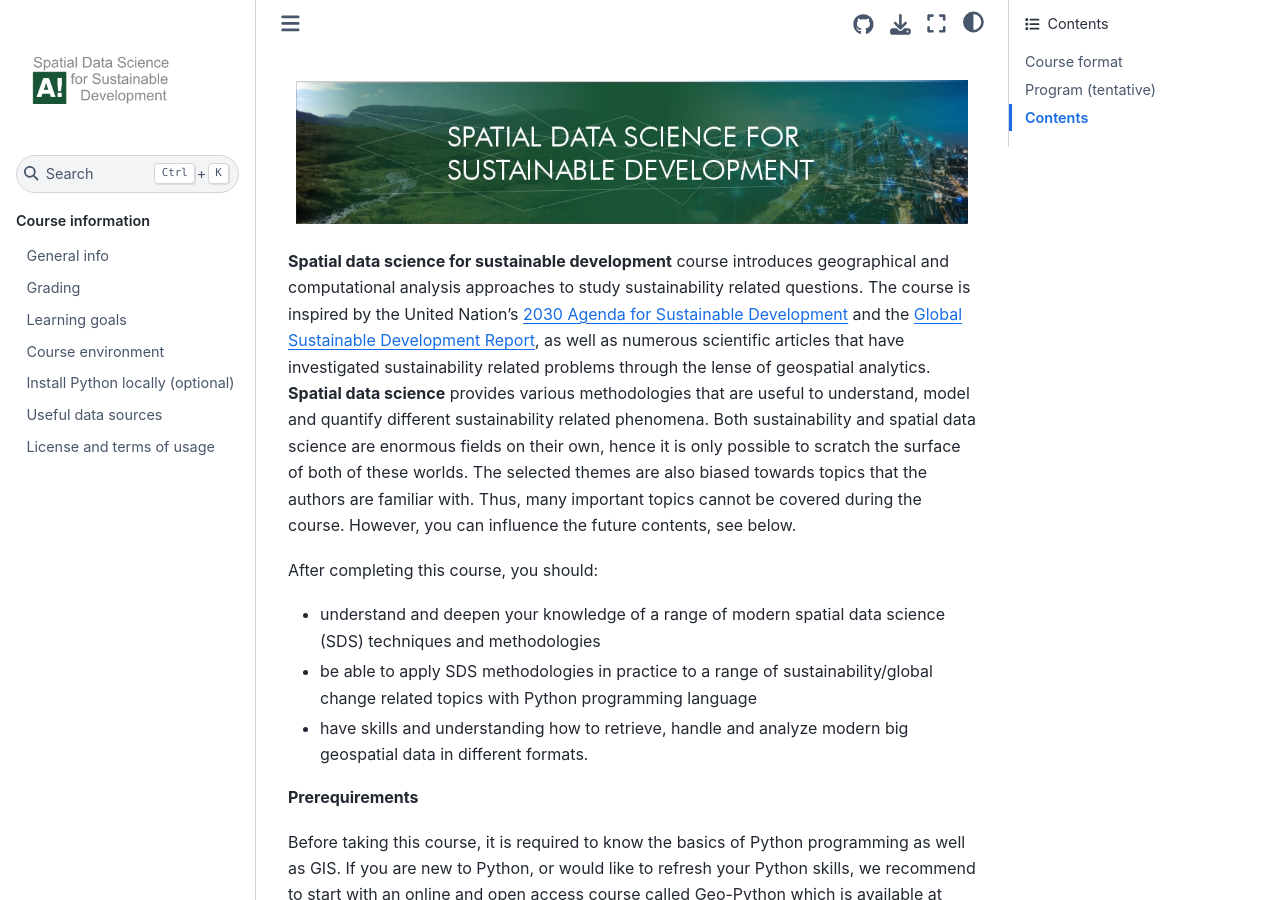
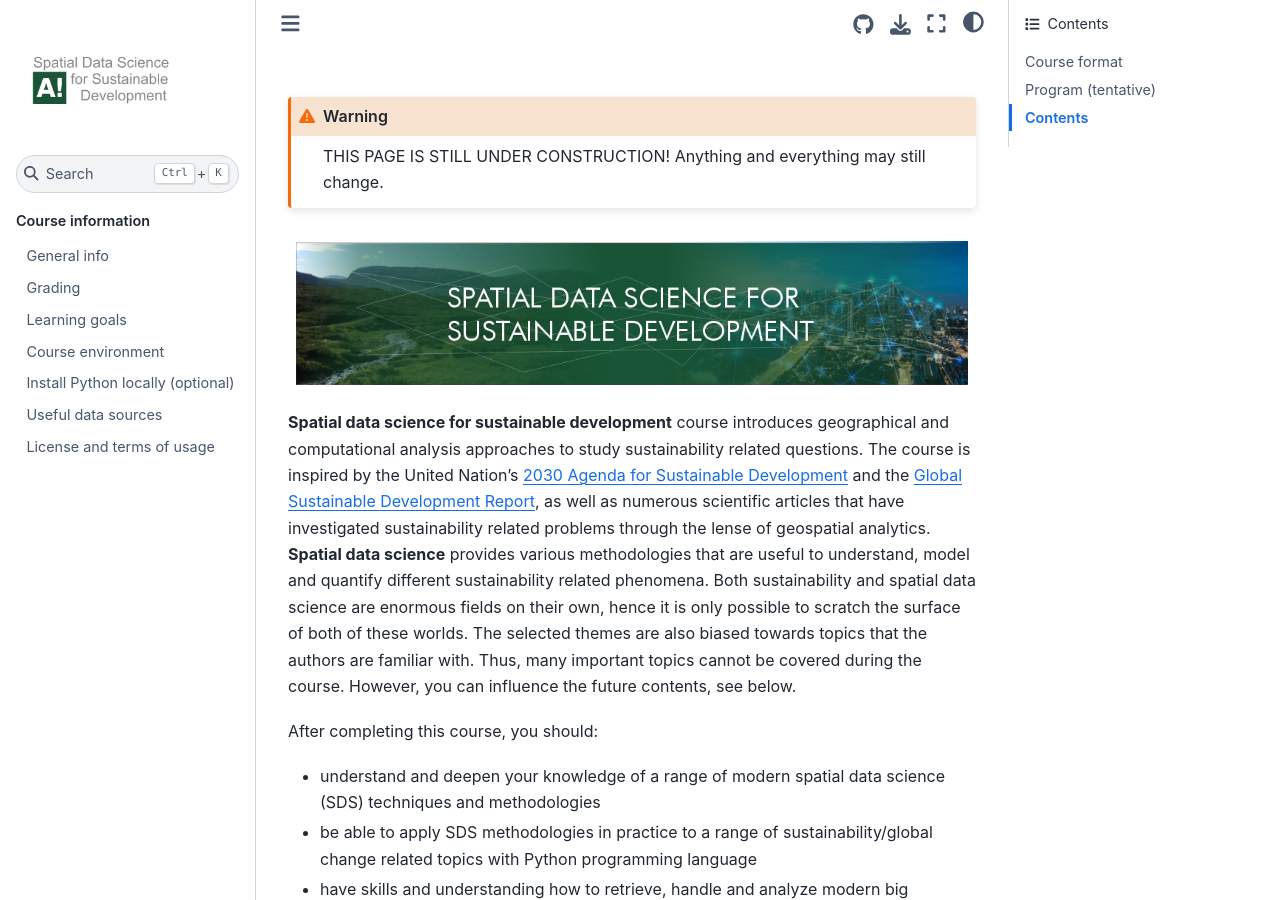
Before and after one commit to AaltoGIS/Sustainability-GIS, a Sphinx documentation site: the page built from source/index.rst, in a window 1280 px wide and 900 px high. Built offline with Sphinx 7.4.7 and the Sphinx Book theme 1.1.4, drawn with Linux system fonts in a browser that asks for light colours; pages that are not in the unit, such as notebooks, are missing from menus.

Commit message:
Add warning for now

```diff
--- a/source/index.rst
+++ b/source/index.rst
@@ -1,3 +1,7 @@
+.. warning::
+
+    THIS PAGE IS STILL UNDER CONSTRUCTION! Anything and everything may still change.
+
 .. figure:: img/sustainability-sds-banner.jpg
 
 **Spatial data science for sustainable development** course introduces geographical and computational analysis approaches
```
